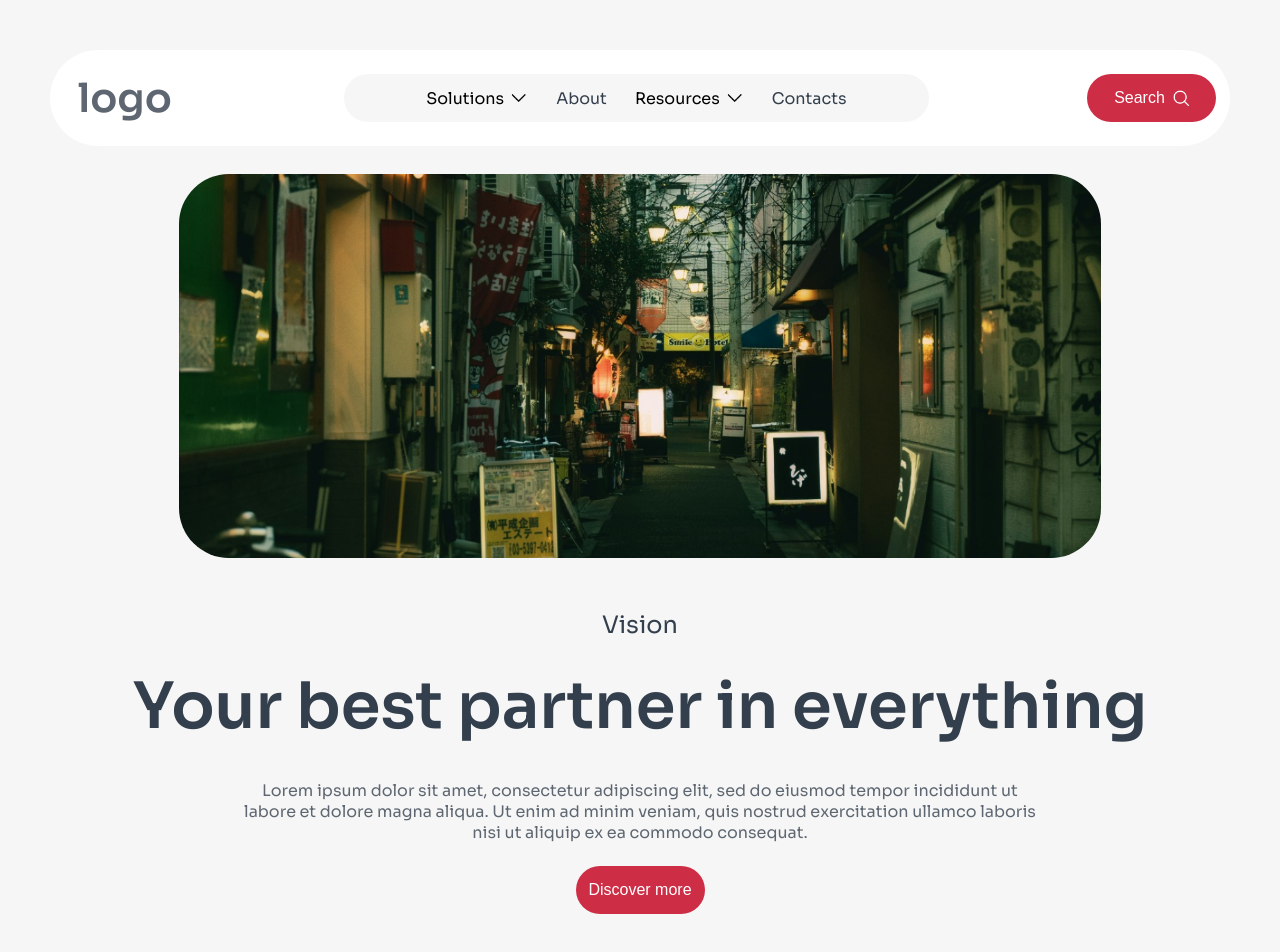
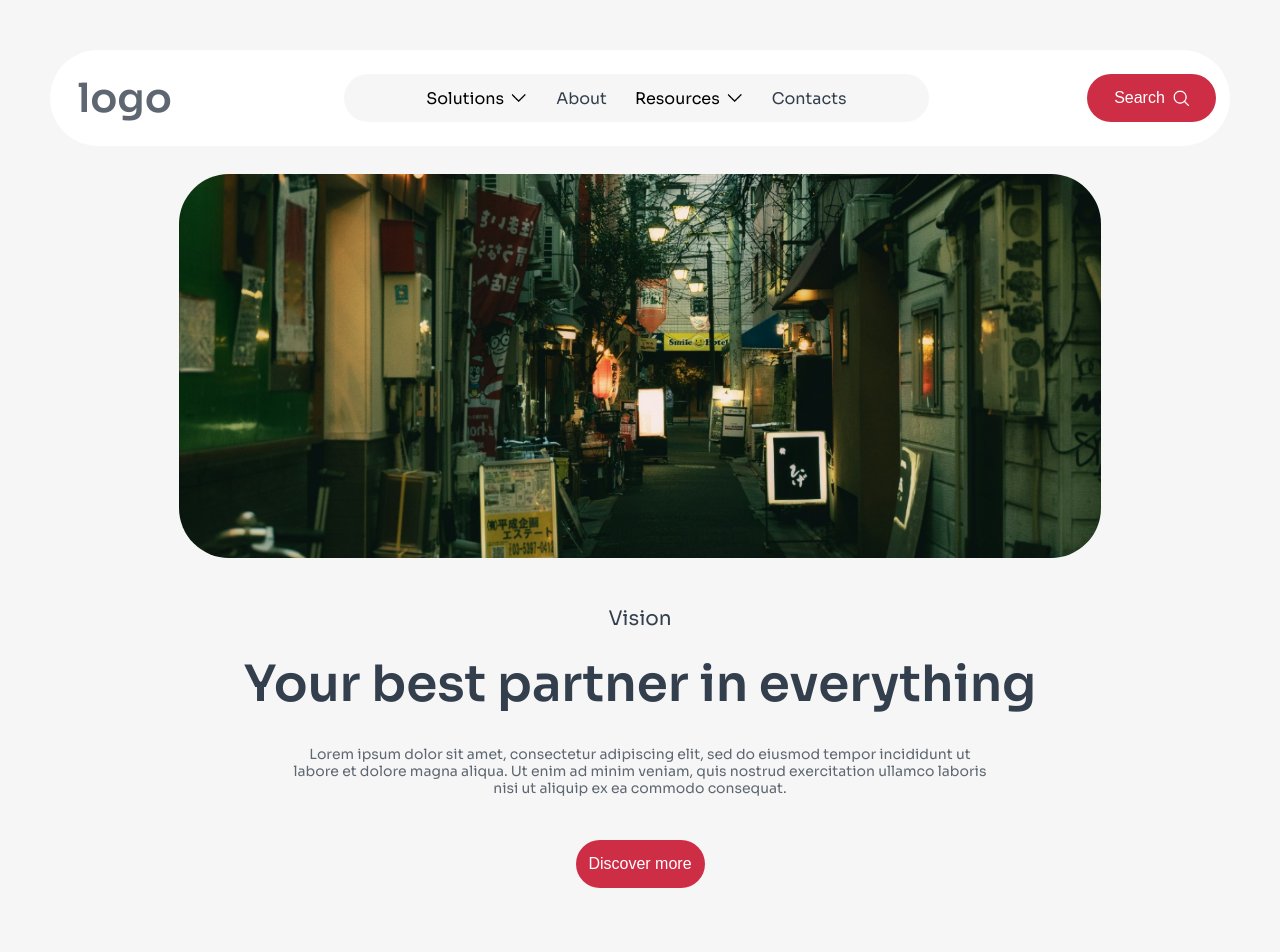
Before and after one commit to alev5592/testZaki, a React (Vite) app: page / in a window 1280 px wide. Shown: the top 952 px of the page. Built offline with nearby package versions, Linux system fonts and the light colour scheme.

Commit message:
fixed all dimensions

```diff
--- a/src/HomePage/MainSection/MainSection.css
+++ b/src/HomePage/MainSection/MainSection.css
@@ -11,6 +11,7 @@
 }
 
 .main-container {
+
     display: flex;
     flex-direction: column;
     justify-content: center;
@@ -21,23 +22,24 @@
 
 .h1 {
     line-height: 0;
-    font-size: 64px;
+    font-size: 50px;
     font-weight: 600;
     padding: 0px;
 }
 
 .h3 {
     padding: 0px;
-    font-size: 24px;
+    font-size: 20px;
     font-weight: 400;
 }
 
 .article {
-    width: 800px;
-    height: 72px;
+    font-size: 14px;
+    width: 700px;
     font-weight: 400;
     color: #5E6771;
     text-align: center;
+    line-height: 1.2;
     /* orizzontale */
 }
 
```
